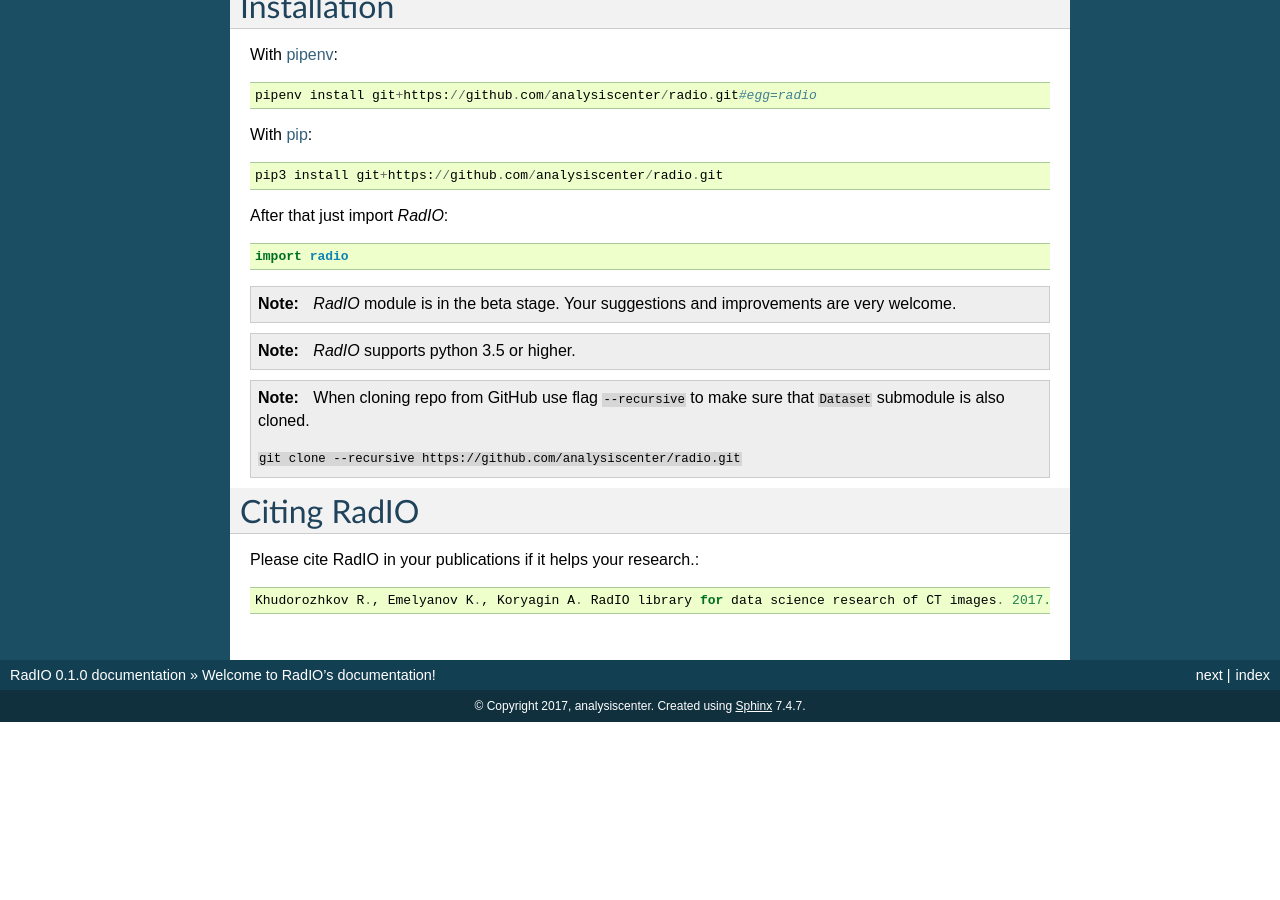
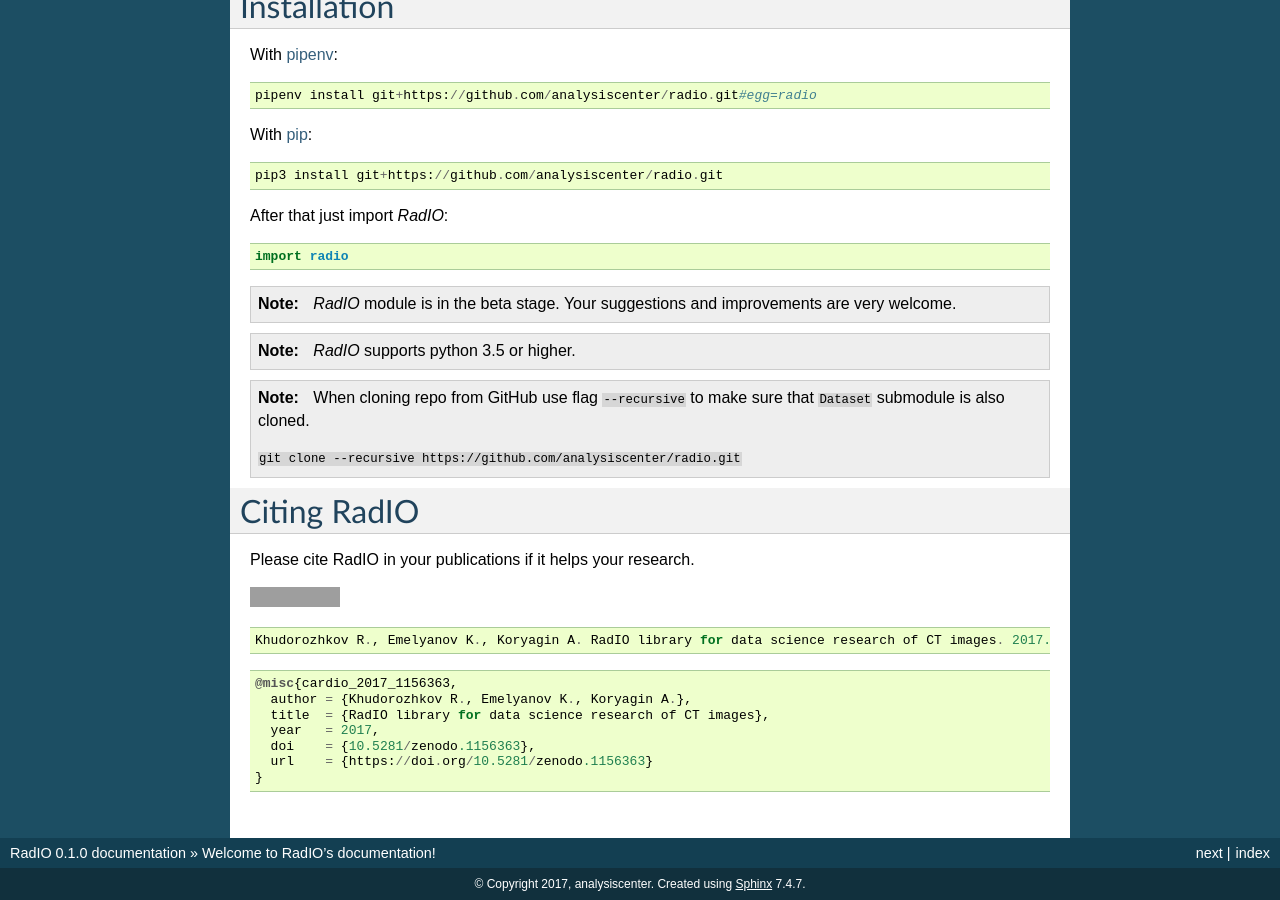
Before and after one commit to analysiscenter/radio, a Sphinx documentation site: the page built from docs/index.rst, in a window 1280 px wide and 900 px high, scrolled down 2732 px. Built offline with Sphinx 7.4.7, drawn with Linux system fonts in a browser that asks for light colours; before the commit the page ends 3454 px from its top, so only the background shows below that; grey boxes are pictures that could not be loaded.

Commit message:
Add DOI citation

```diff
--- a/docs/index.rst
+++ b/docs/index.rst
@@ -174,6 +174,22 @@
 
 Citing RadIO
 ==============
-Please cite RadIO in your publications if it helps your research.::
+
+Please cite RadIO in your publications if it helps your research.
+
+.. image:: https://zenodo.org/badge/DOI/10.5281/zenodo.1156363.svg
+   :target: https://doi.org/10.5281/zenodo.1156363
+
+::
 
     Khudorozhkov R., Emelyanov K., Koryagin A. RadIO library for data science research of CT images. 2017.
+
+::
+
+    @misc{cardio_2017_1156363,
+      author = {Khudorozhkov R., Emelyanov K., Koryagin A.},
+      title  = {RadIO library for data science research of CT images},
+      year   = 2017,
+      doi    = {10.5281/zenodo.1156363},
+      url    = {https://doi.org/10.5281/zenodo.1156363}
+    }
```
Also changed, not shown: README.md (+12 -0 lines).
